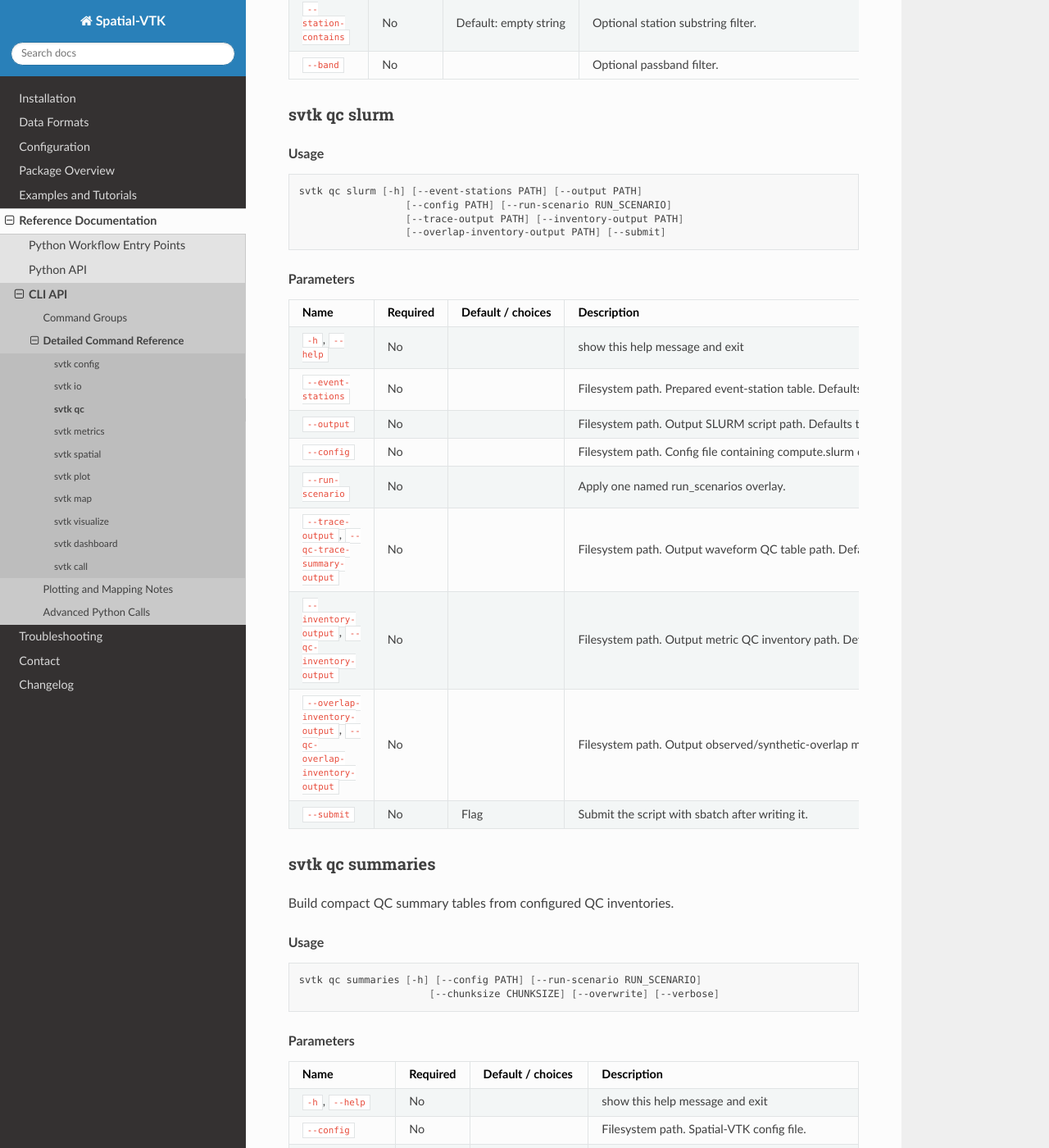
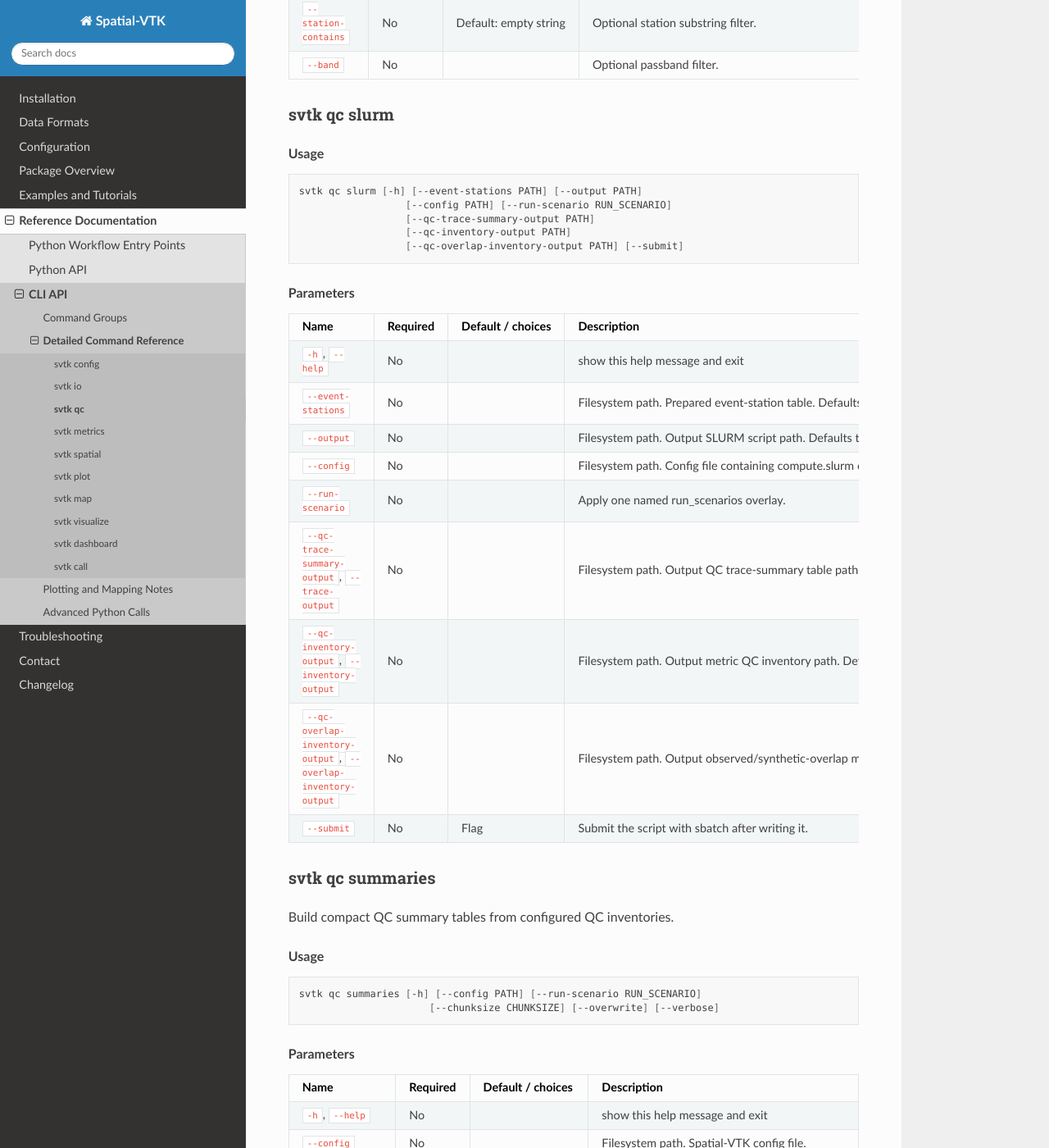
Before and after one commit to bcbirkel/spatial-vtk, a Sphinx documentation site: the page built from docs/reference/cli/qc.rst, in a window 1280 px wide and 1400 px high, scrolled down 2394 px. Shown: the whole window at 82% size. Built offline with Sphinx 7.4.7 and the Read the Docs theme 3.1.0, drawn with Linux system fonts in a browser that asks for light colours; some of the changed text lies outside the part shown.

Commit message:
Prefer artifact-named workflow output flags

```diff
--- a/docs/changelog.rst
+++ b/docs/changelog.rst
@@ -19,6 +19,9 @@ Changelog
   - ``svtk dashboard qc`` now presents ``--qc-trace-summary`` as the canonical
     override flag in help and generated CLI docs while preserving
     ``--trace-summary`` as a legacy alias.
+  - QC build/Slurm and metric-row workflow commands now present artifact-named
+    output flags first in help and generated CLI docs while preserving generic
+    aliases for existing scripts.
   - This lets notebooks, generated workers, Slurm scripts, and lightweight
     Python drivers resolve registered outputs from one explicit config file
     without first activating global config state.
--- a/docs/reference/cli/qc.rst
+++ b/docs/reference/cli/qc.rst
@@ -49,9 +49,9 @@ Build standard QC trace, inventory, and overlap tables from the active config.
 
    svtk qc build [-h] [--event-stations PATH] [--config PATH]
                      [--run-scenario RUN_SCENARIO]
-                     [--trace-output TRACE_OUTPUT]
-                     [--inventory-output INVENTORY_OUTPUT]
-                     [--overlap-inventory-output OVERLAP_INVENTORY_OUTPUT]
+                     [--qc-trace-summary-output TRACE_OUTPUT]
+                     [--qc-inventory-output INVENTORY_OUTPUT]
+                     [--qc-overlap-inventory-output OVERLAP_INVENTORY_OUTPUT]
                      [--verbose]
 
 .. rubric:: Parameters
@@ -80,18 +80,18 @@ Build standard QC trace, inventory, and overlap tables from the active config.
      - No
      -
      - Apply one named run_scenarios overlay.
-   * - ``--trace-output``, ``--qc-trace-summary-output``
+   * - ``--qc-trace-summary-output``, ``--trace-output``
      - No
      -
-     - Filesystem path. Output waveform QC table path. Defaults to configured output table 'qc_trace_summary'.
-   * - ``--inventory-output``, ``--qc-inventory-output``
+     - Filesystem path. Output QC trace-summary table path. Defaults to configured output table 'qc_trace_summary'. Prefer --qc-trace-summary-output; --trace-output is a legacy alias.
+   * - ``--qc-inventory-output``, ``--inventory-output``
      - No
      -
-     - Output metric QC inventory path. Defaults to configured output table 'qc_inventory'.
-   * - ``--overlap-inventory-output``, ``--qc-overlap-inventory-output``
+     - Output metric QC inventory path. Defaults to configured output table 'qc_inventory'. Prefer --qc-inventory-output; --inventory-output is a legacy alias.
+   * - ``--qc-overlap-inventory-output``, ``--overlap-inventory-output``
      - No
      -
-     - Output observed/synthetic-overlap metric QC inventory path. Defaults to configured output table 'qc_inventory_overlap'.
+     - Output observed/synthetic-overlap metric QC inventory path. Defaults to configured output table 'qc_inventory_overlap'. Prefer --qc-overlap-inventory-output; --overlap-inventory-output is a legacy alias.
    * - ``--verbose``
      - No
      - Flag
@@ -176,8 +176,9 @@ svtk qc slurm
 
    svtk qc slurm [-h] [--event-stations PATH] [--output PATH]
                      [--config PATH] [--run-scenario RUN_SCENARIO]
-                     [--trace-output PATH] [--inventory-output PATH]
-                     [--overlap-inventory-output PATH] [--submit]
+                     [--qc-trace-summary-output PATH]
+                     [--qc-inventory-output PATH]
+                     [--qc-overlap-inventory-output PATH] [--submit]
 
 .. rubric:: Parameters
 
@@ -209,18 +210,18 @@ svtk qc slurm
      - No
      -
      - Apply one named run_scenarios overlay.
-   * - ``--trace-output``, ``--qc-trace-summary-output``
+   * - ``--qc-trace-summary-output``, ``--trace-output``
      - No
      -
-     - Filesystem path. Output waveform QC table path. Defaults to configured output table 'qc_trace_summary'.
-   * - ``--inventory-output``, ``--qc-inventory-output``
+     - Filesystem path. Output QC trace-summary table path. Defaults to configured output table 'qc_trace_summary'. Prefer --qc-trace-summary-output; --trace-output is a legacy alias.
+   * - ``--qc-inventory-output``, ``--inventory-output``
      - No
      -
-     - Filesystem path. Output metric QC inventory path. Defaults to configured output table 'qc_inventory'.
-   * - ``--overlap-inventory-output``, ``--qc-overlap-inventory-output``
+     - Filesystem path. Output metric QC inventory path. Defaults to configured output table 'qc_inventory'. Prefer --qc-inventory-output; --inventory-output is a legacy alias.
+   * - ``--qc-overlap-inventory-output``, ``--overlap-inventory-output``
      - No
      -
-     - Filesystem path. Output observed/synthetic-overlap metric QC inventory path. Defaults to configured output table 'qc_inventory_overlap'.
+     - Filesystem path. Output observed/synthetic-overlap metric QC inventory path. Defaults to configured output table 'qc_inventory_overlap'. Prefer --qc-overlap-inventory-output; --overlap-inventory-output is a legacy alias.
    * - ``--submit``
      - No
      - Flag
```
Also changed, not shown: docs/reference/cli/metrics.rst (+8 -7 lines), 2 other files.
